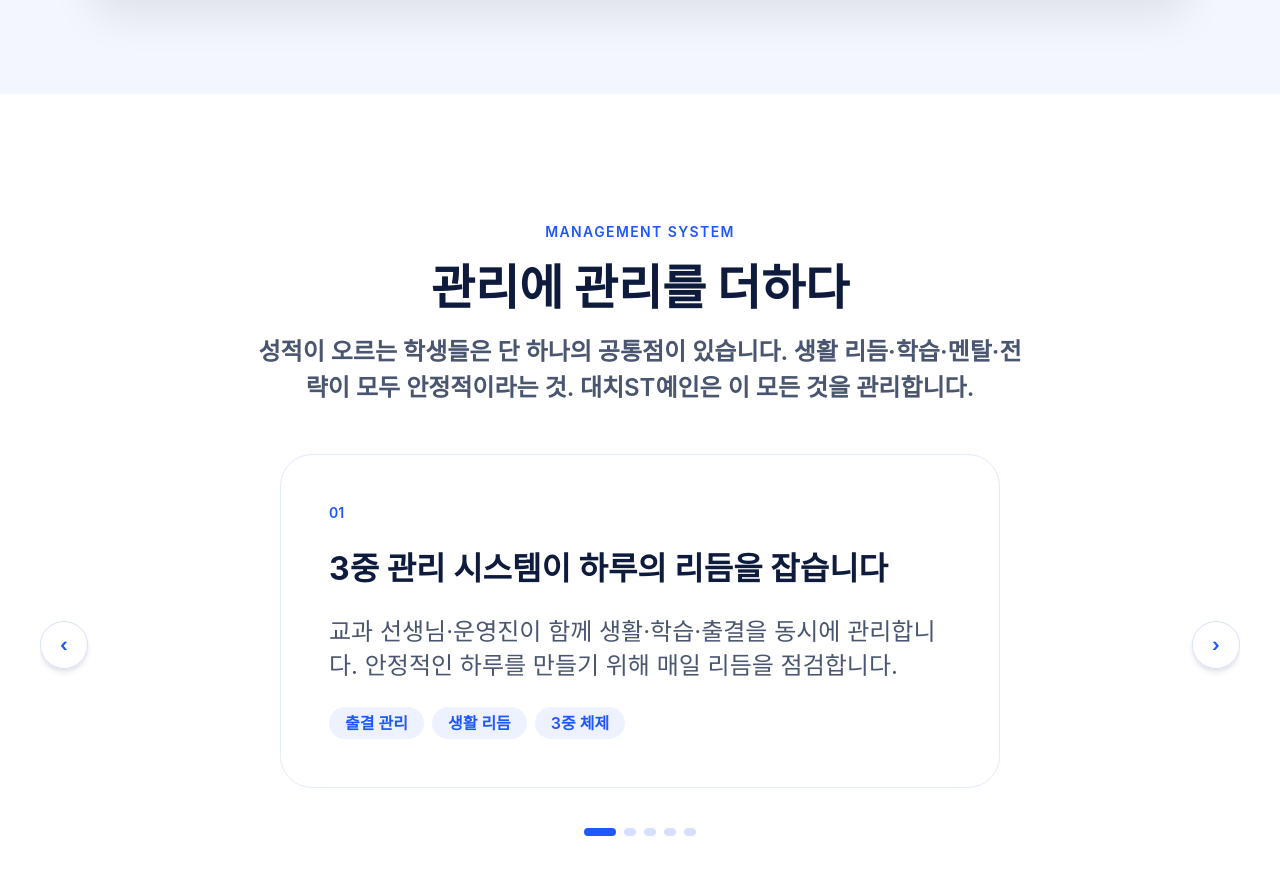
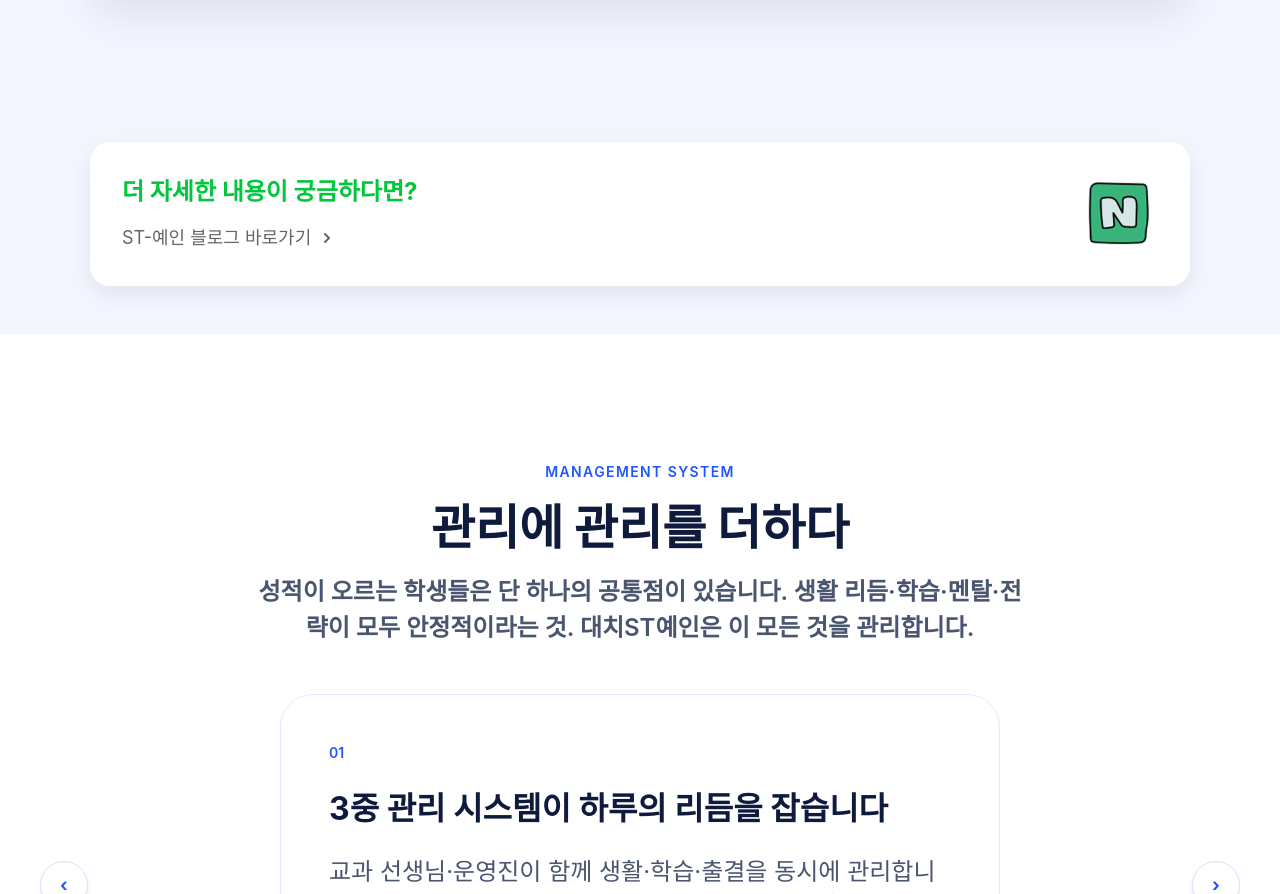
Before and after one commit to ghun00/st-yein, a Next.js app: page /winter in a window 1280 px wide. Shown: the part 3967-4861 px from the top of the page. Built offline with nearby package versions, Linux system fonts and the light colour scheme; a web font is replaced by a local one.

Commit message:
naver blog banner 추가

```diff
--- a/app/winter/page.js
+++ b/app/winter/page.js
@@ -9,6 +9,7 @@ import ManagementStackSection from '../../components/ManagementStackSection'
 import SuccessStoriesSection from '../../components/SuccessStoriesSection'
 import WinterAdmissionSection from '../../components/WinterAdmissionSection'
 import WinterBrochureSection from '../../components/WinterBrochureSection'
+import NaverBanner from '../../components/NaverBanner'
 
 const timeline = [
   {
@@ -168,6 +169,11 @@ export default function WinterPage() {
       </section>
 
       <ScoreSection />
+      <section className="bg-[#F3F6FF] py-8 sm:py-12">
+        <div className="max-w-[1100px] mx-auto px-4 sm:px-6 lg:px-0">
+          <NaverBanner />
+        </div>
+      </section>
       <ManagementStackSection />
       <SuccessStoriesSection />
       <WinterAdmissionSection />
--- /dev/null
+++ b/components/NaverBanner.jsx
@@ -0,0 +1,54 @@
+'use client'
+
+import Image from 'next/image'
+
+export default function NaverBanner() {
+  const handleClick = () => {
+    window.open('https://blog.naver.com/jungwk2000/224082456048', '_blank')
+  }
+
+  return (
+    <div
+      onClick={handleClick}
+      className="cursor-pointer bg-white rounded-[16px] sm:rounded-[20px] p-4 sm:p-8 shadow-[0_8px_24px_rgba(0,0,0,0.08)] hover:shadow-[0_12px_32px_rgba(0,0,0,0.12)] transition-all duration-100 hover:-translate-y-1"
+    >
+      <div className="flex items-center justify-between gap-4">
+        <div className="flex flex-col gap-4">
+          <p className="text-[#00C73C] font-bold text-lg sm:text-2xl">
+            더 자세한 내용이 궁금하다면?
+          </p>
+          <div className="flex items-center gap-2">
+            <p className="text-[#666666] text-sm sm:text-lg">
+              ST-예인 블로그 바로가기
+            </p>
+            <svg
+              width="16"
+              height="16"
+              viewBox="0 0 16 16"
+              fill="none"
+              xmlns="http://www.w3.org/2000/svg"
+              className="text-[#666666]"
+            >
+              <path
+                d="M6 12L10 8L6 4"
+                stroke="currentColor"
+                strokeWidth="2"
+                strokeLinecap="round"
+                strokeLinejoin="round"
+              />
+            </svg>
+          </div>
+        </div>
+        <div className="flex-shrink-0">
+          <Image
+            src="/images/icons8-네이버-96.png"
+            alt="네이버"
+            width={96}
+            height={96}
+            className="w-16 h-16 sm:w-20 sm:h-20"
+          />
+        </div>
+      </div>
+    </div>
+  )
+}
```
Also changed, not shown: app/art2026Download/page.js (line endings or trailing spaces), components/DownloadPage.jsx (line endings or trailing spaces), public/images/icons8-네이버-96.png (added).
